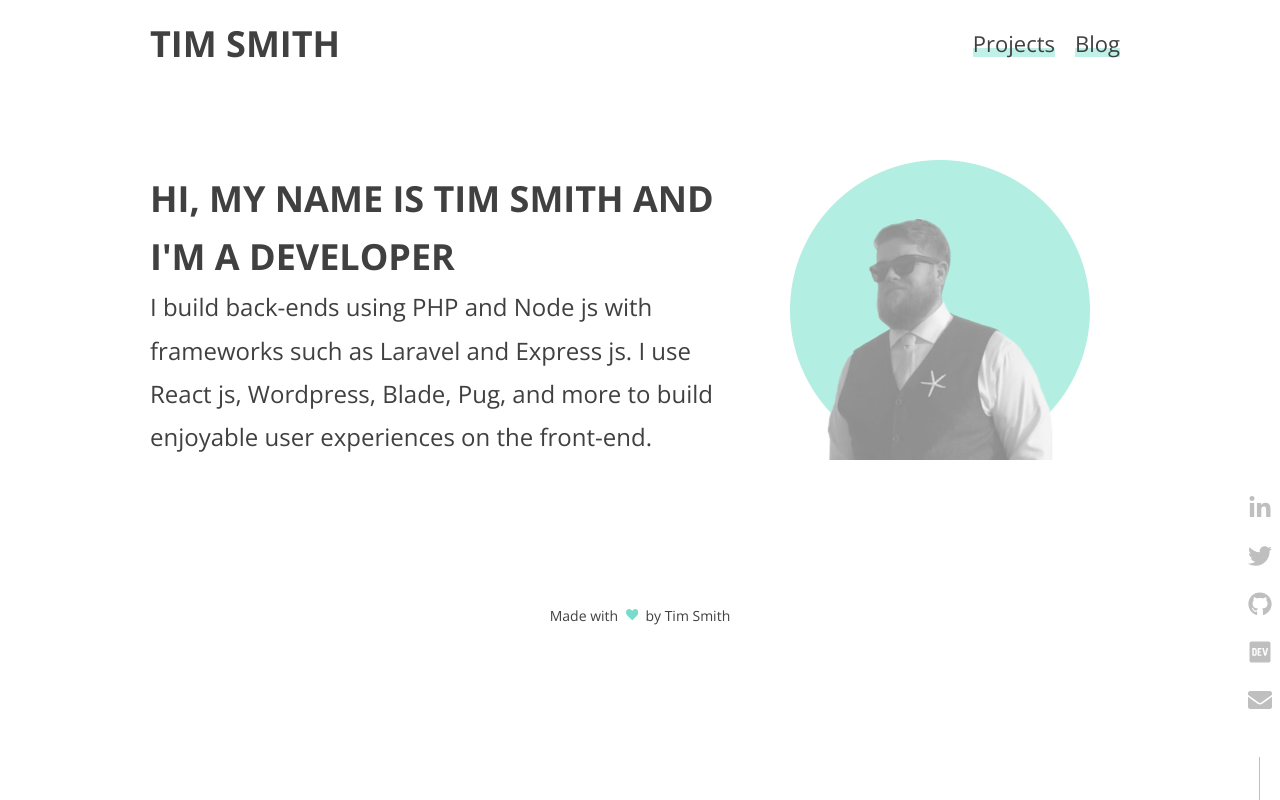
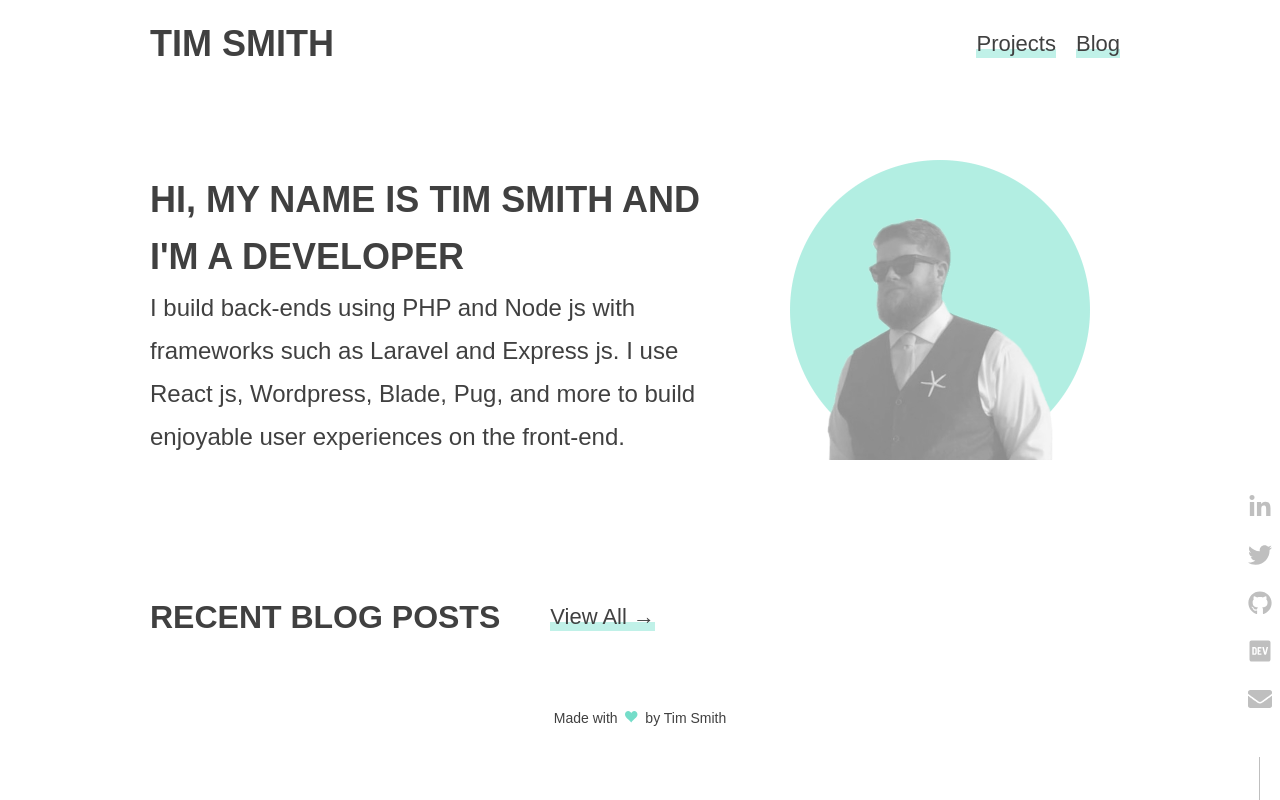
Before and after one commit to iamtimsmith/portfolio-2020, a Gatsby site: page / in a window 1280 px wide. Built offline with nearby package versions, Linux system fonts and the light colour scheme; Gatsby itself is replaced by a stand-in of ours.

Commit message:
Removed open sans from styles. Updated index page.

```diff
--- a/src/components/index.ts
+++ b/src/components/index.ts
@@ -4,3 +4,4 @@ export {Footer} from 'components/footer/footer';
 export {Social} from 'components/social/social';
 export {BackToTop} from 'components/backToTop/backToTop';
 export {Hero} from 'components/hero/hero';
+export {SectionTitle} from 'components/sectionTitle/sectionTitle';
--- a/src/pages/index.tsx
+++ b/src/pages/index.tsx
@@ -1,17 +1,7 @@
 import React from 'react';
 import {graphql} from 'gatsby';
 import {FluidObject} from 'gatsby-image';
-import {Layout, Hero} from 'components';
-
-interface IProps {
-	data: {
-		file: {
-			childImageSharp: {
-				fluid: FluidObject;
-			}
-		}
-	}
-}
+import {Layout, Hero, SectionTitle} from 'components';
 
 const IndexPage = ({data}: IProps) => {
 	return (
@@ -21,9 +11,15 @@ const IndexPage = ({data}: IProps) => {
 				content={`I build back-ends using PHP and Node js with frameworks such as Laravel and Express js. I use React js, Wordpress, Blade, Pug, and more to build enjoyable user experiences on the front-end.`}
 				image={data.file.childImageSharp.fluid}
 			/>
+			<SectionTitle
+				title='Recent Blog Posts'
+				link={{href: '/blog', text: 'View All'}}
+			/>
 		</Layout>
 	);
 }
+
+export default IndexPage;
 
 export const query = graphql`
 	query {
@@ -37,4 +33,12 @@ export const query = graphql`
 	}
 `;
 
-export default IndexPage;
+export interface IProps {
+	data: {
+		file: {
+			childImageSharp: {
+				fluid: FluidObject;
+			}
+		}
+	}
+}
--- a/src/styles/global.ts
+++ b/src/styles/global.ts
@@ -27,7 +27,7 @@ export const GlobalStyles = createGlobalStyle`
 		--teal-800: #0e3f35;
 		--teal-900: #001612;
 		// Typography
-		--sans-serif: Open Sans, sans-serif;
+		--sans-serif: sans-serif;
 		--h1: 3.6rem;
 		--h2: 3.2rem;
 		--h3: 2.8rem;
```
